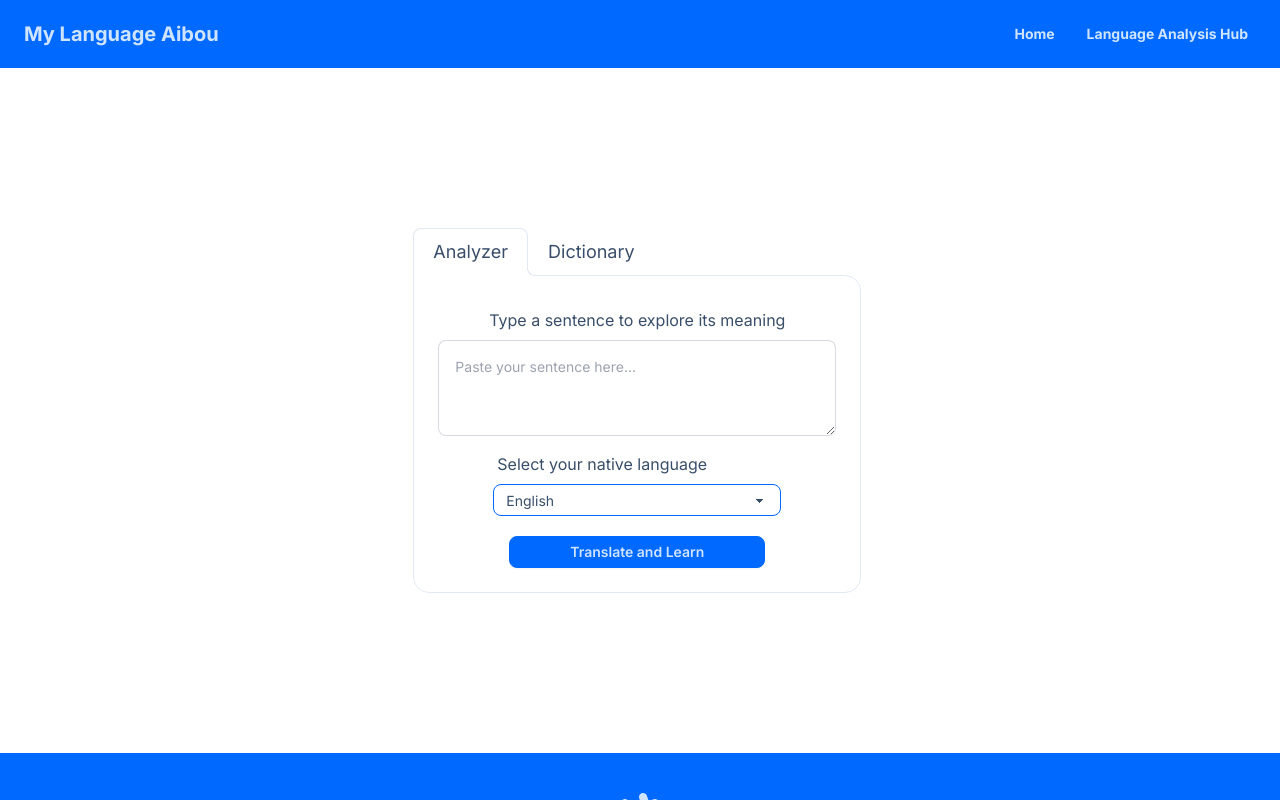
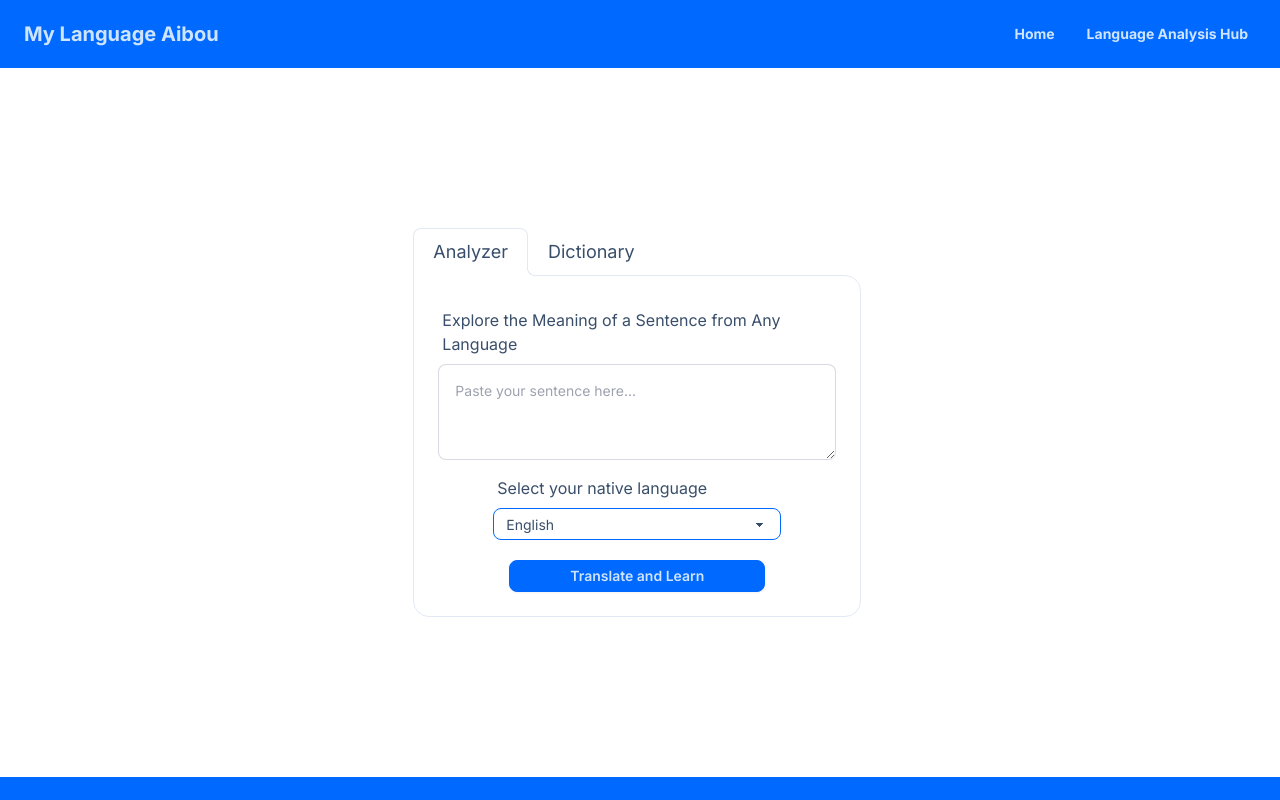
Before and after one commit to Lionel-Wilson/My-Language-Aibou, a Next.js app: page /search in a window 1280 px wide. Both pictures are taken after a click on the tab "Analyzer". Shown: the top 800 px of the page. Built offline with nearby package versions, Linux system fonts and the light colour scheme.

Commit message:
Update analyser text

```diff
--- a/src/app/search/page.tsx
+++ b/src/app/search/page.tsx
@@ -118,7 +118,7 @@ export default function Page() {
                     <label className="form-control">
                       <div className="label sm:flex sm:justify-center">
                         <span className="label-text text-xs min-[410px]:text-sm md:text-base">
-                          Type a sentence to explore its meaning
+                          Explore the Meaning of a Sentence from Any Language
                         </span>
                       </div>
                       <div className="sm:flex sm:justify-center">
```
